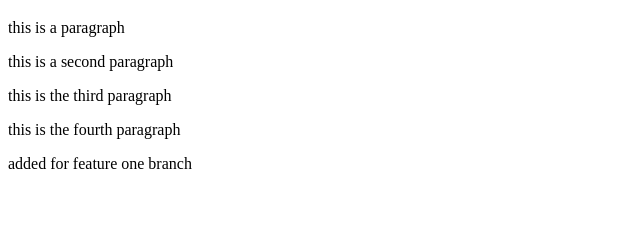
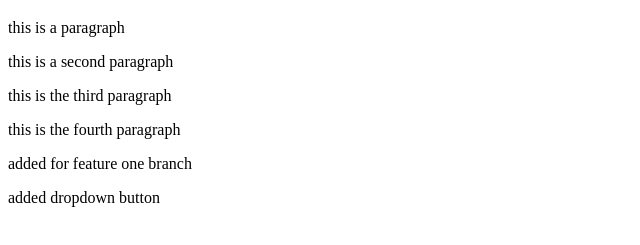
Before and after one commit to AjayKumar101999/git-test, a website: page index.html in a window 1280 px wide. Shown: the part 61-306 px from the top of the page, without its empty margins (0-640 px from the left). Drawn offline with Linux system fonts and the light colour scheme.

Commit message:
added dropdown

```diff
--- a/index.html
+++ b/index.html
@@ -14,6 +14,7 @@
 
     <p>this is the fourth paragraph</p>
     <p>added for feature one branch</p>
+    <p>added dropdown button</p>
 
 
 </body>
```
